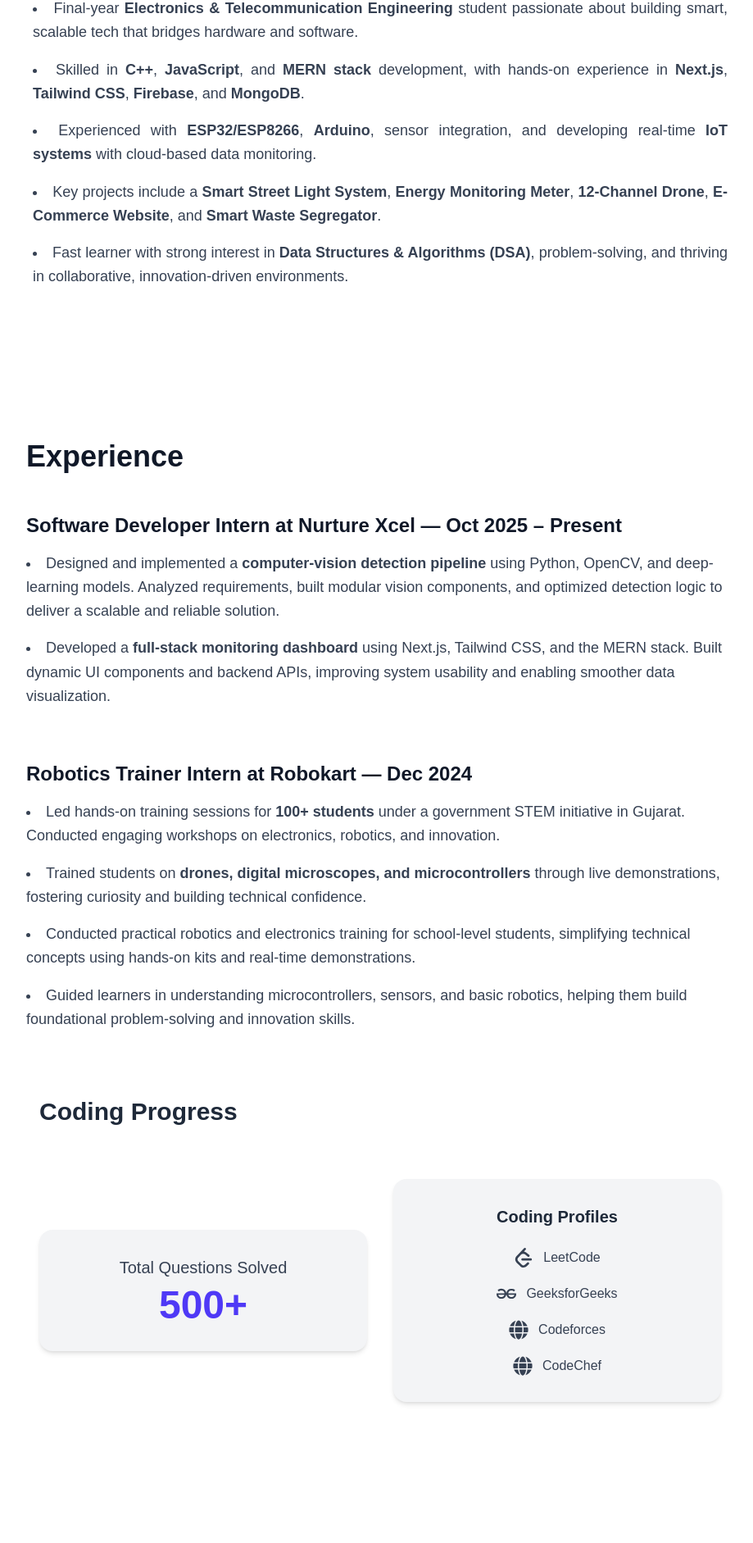
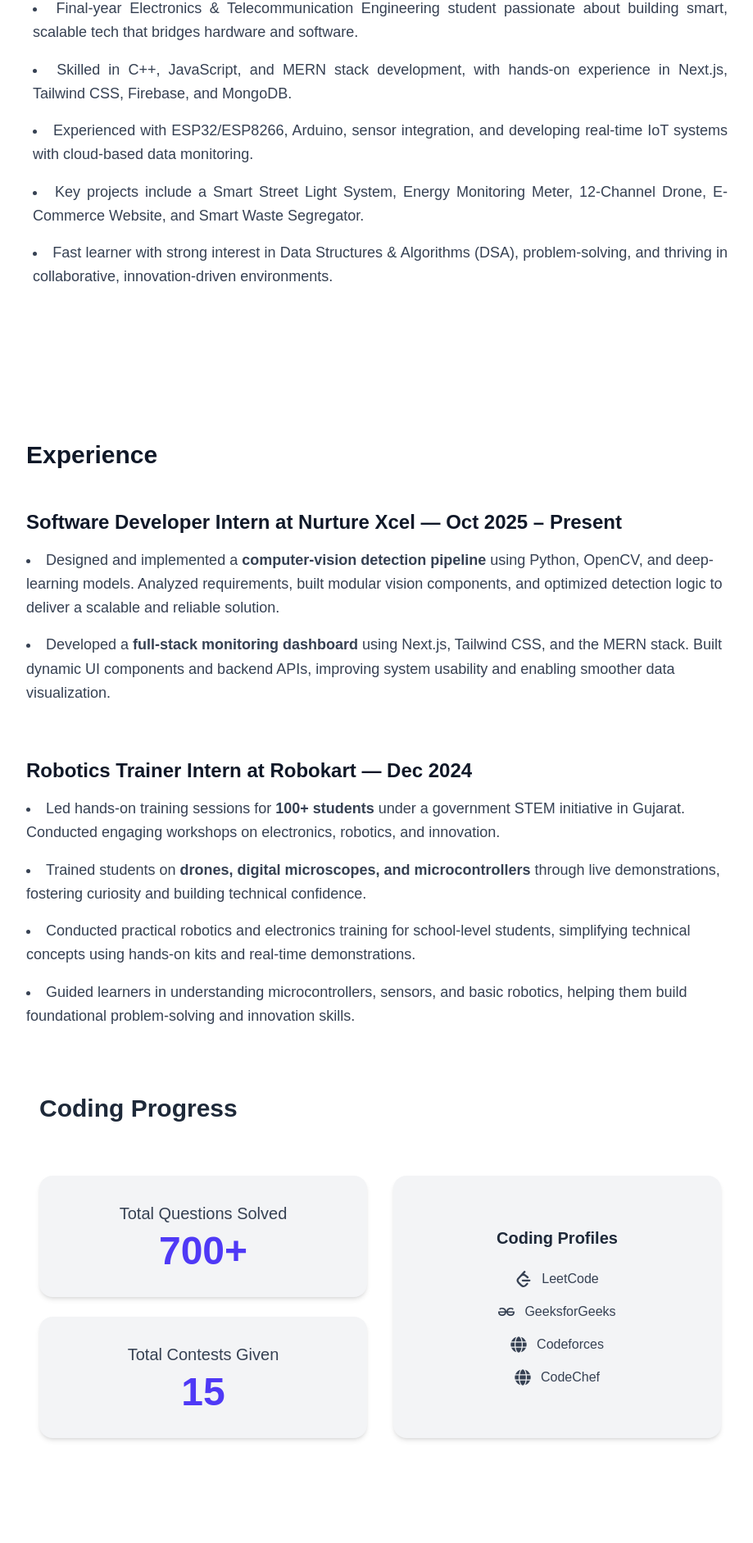
Before and after one commit to JagdishChoudhary04/Portfolio, a Next.js app: page / in a window 1280 px wide. Shown: the part 880-2762 px from the top of the page at 82% size, without its empty margins (176-1095 px from the left). Built offline with nearby package versions, Linux system fonts and the light colour scheme.

Commit message:
V4.11 - Updated about and skills section

```diff
--- a/src/app/layout.tsx
+++ b/src/app/layout.tsx
@@ -7,26 +7,30 @@
 
 export const metadata: Metadata = {
   metadataBase: new URL("https://jagdishchoudhary.site"),
+  applicationName: "Jagdish Choudhary Portfolio",
   title: {
     default: "Jagdish Choudhary | Portfolio",
     template: "%s | Jagdish Choudhary",
   },
   description:
-    "Portfolio of Jagdish Choudhary – software engineer passionate about full-stack development, electronics, embedded systems, and IoT.",
+    "I’m Jagdish Choudhary, a software engineer passionate about full-stack development, electronics, embedded systems, and IoT. Explore my projects, experience, and skills.",
   keywords: [
     "Jagdish Choudhary",
+    "Jagdish portfolio",
+    "Jagdish Choudhary portfolio",
     "software engineer",
     "full-stack developer",
     "Next.js developer",
-    "React",
+    "React developer",
     "TypeScript",
-    "Python",
     "C++",
     "electronics projects",
     "IoT projects",
-    "portfolio",
   ],
-  authors: [{ name: "Jagdish Choudhary" }],
+  authors: [{ name: "Jagdish Choudhary", url: "https://jagdishchoudhary.site" }],
+  creator: "Jagdish Choudhary",
+  publisher: "Jagdish Choudhary",
+  category: "Technology",
   openGraph: {
     title: "Jagdish Choudhary | Portfolio",
     description: "Explore my software projects, electronics builds, and experience.",
@@ -34,10 +38,10 @@
     siteName: "Jagdish's Portfolio",
     images: [
       {
-        // 👉 put your new header/social image in /public and update this path
         url: "https://jagdishchoudhary.site/og-image-new.jpg",
         width: 1200,
         height: 630,
+        alt: "Jagdish Choudhary Portfolio Preview",
       },
     ],
     locale: "en_US",
@@ -58,15 +62,32 @@
     follow: true,
   },
   icons: {
-    // 👉 this controls the small round icon in the browser header/tab
-    icon: "/header.png", // create app/icon.png or public/icon.png
+    icon: "/header.png",
   },
   other: {
     "google-adsense-account": "ca-pub-4565170326177969",
+    // Add your Google Search Console verification here once you generate it:
+    // "google-site-verification": "YOUR_VERIFICATION_CODE",
   },
 };
 
 export default function RootLayout({ children }: { children: ReactNode }) {
+  // JSON-LD Person Schema for Google
+  const jsonLd = {
+    "@context": "https://schema.org",
+    "@type": "Person",
+    name: "Jagdish Choudhary",
+    url: "https://jagdishchoudhary.site",
+    sameAs: [
+      "https://www.linkedin.com/in/jagdish-choudhary-***", // put real link
+      "https://github.com/***",                               // your GitHub
+      "https://leetcode.com/Jagdish_Choudhary/",
+    ],
+    jobTitle: "Software Engineer",
+    description:
+      "Software engineer and electronics enthusiast working on full-stack web apps, drones, IoT, and embedded systems.",
+  };
+
   return (
     <html lang="en" suppressHydrationWarning>
       <head>
@@ -77,6 +98,15 @@
           crossOrigin="anonymous"
           strategy="afterInteractive"
         />
+
+        {/* Google Search Console verification (replace content with your code) */}
+        {/* <meta name="google-site-verification" content="YOUR_VERIFICATION_CODE" /> */}
+
+        {/* JSON-LD structured data */}
+        <script
+          type="application/ld+json"
+          dangerouslySetInnerHTML={{ __html: JSON.stringify(jsonLd) }}
+        />
       </head>
       <body>
         <ClientThemeProvider>{children}</ClientThemeProvider>
--- a/src/components/About.tsx
+++ b/src/components/About.tsx
@@ -6,19 +6,19 @@
       </h2>
       <ul className="text-sm md:text-lg text-gray-700 dark:text-gray-300 leading-relaxed list-disc list-inside m-6 space-y-4 text-justify">
         <li>
-          Final-year <strong>Electronics & Telecommunication Engineering</strong> student passionate about building smart, scalable tech that bridges hardware and software.
+          Final-year Electronics & Telecommunication Engineering student passionate about building smart, scalable tech that bridges hardware and software.
         </li>
         <li>
-          Skilled in <strong>C++</strong>, <strong>JavaScript</strong>, and <strong>MERN stack</strong> development, with hands-on experience in <strong>Next.js</strong>, <strong>Tailwind CSS</strong>, <strong>Firebase</strong>, and <strong>MongoDB</strong>.
+          Skilled in C++, JavaScript, and MERN stack development, with hands-on experience in Next.js, Tailwind CSS, Firebase, and MongoDB.
         </li>
         <li>
-          Experienced with <strong>ESP32/ESP8266</strong>, <strong>Arduino</strong>, sensor integration, and developing real-time <strong>IoT systems</strong> with cloud-based data monitoring.
+          Experienced with ESP32/ESP8266, Arduino, sensor integration, and developing real-time IoT systems with cloud-based data monitoring.
         </li>
         <li>
-          Key projects include a <strong>Smart Street Light System</strong>, <strong>Energy Monitoring Meter</strong>, <strong>12-Channel Drone</strong>, <strong>E-Commerce Website</strong>, and <strong>Smart Waste Segregator</strong>.
+          Key projects include a Smart Street Light System, Energy Monitoring Meter, 12-Channel Drone, E-Commerce Website, and Smart Waste Segregator.
         </li>
         <li>
-          Fast learner with strong interest in <strong>Data Structures & Algorithms (DSA)</strong>, problem-solving, and thriving in collaborative, innovation-driven environments.
+          Fast learner with strong interest in Data Structures & Algorithms (DSA), problem-solving, and thriving in collaborative, innovation-driven environments.
         </li>
       </ul>
     </div>
--- a/src/components/CodingAchievements.jsx
+++ b/src/components/CodingAchievements.jsx
@@ -10,64 +10,75 @@
         </h2>
 
         {/* Two Column Layout */}
-        <div className="grid grid-cols-1 md:grid-cols-2 gap-8 items-center py-10">
-          {/* Left: Total Questions Solved */}
-          <div className="bg-gray-100 dark:bg-gray-800 p-8 rounded-2xl shadow-md flex flex-col items-center justify-center text-center">
-            <h3 className="text-xl text-gray-700 dark:text-gray-300 font-medium mb-2">
-              Total Questions Solved
-            </h3>
-            <p className="text-5xl font-bold text-indigo-600 dark:text-indigo-400">
-              500+
-            </p>
+        <div className="grid grid-cols-1 md:grid-cols-2 gap-8 items-stretch py-10">
+
+          {/* LEFT COLUMN */}
+          <div className="flex flex-col gap-6 h-full justify-between">
+
+            {/* Total Questions Solved */}
+            <div className="bg-gray-100 dark:bg-gray-800 p-8 rounded-2xl shadow-md flex flex-col items-center justify-center text-center h-full">
+              <h3 className="text-xl text-gray-700 dark:text-gray-300 font-medium mb-2">
+                Total Questions Solved
+              </h3>
+              <p className="text-5xl font-bold text-indigo-600 dark:text-indigo-400">
+                700+
+              </p>
+            </div>
+
+            {/* Contests Given */}
+            <div className="bg-gray-100 dark:bg-gray-800 p-8 rounded-2xl shadow-md flex flex-col items-center justify-center text-center h-full">
+              <h3 className="text-xl text-gray-700 dark:text-gray-300 font-medium mb-2">
+                Total Contests Given
+              </h3>
+              <p className="text-5xl font-bold text-indigo-600 dark:text-indigo-400">
+                15
+              </p>
+            </div>
           </div>
 
-          {/* Right: Coding Profiles */}
-          <div className="bg-gray-100 dark:bg-gray-800 p-8 rounded-2xl shadow-md text-center">
+          {/* RIGHT: Coding Profiles */}
+          <div className="bg-gray-100 dark:bg-gray-800 p-8 rounded-2xl shadow-md text-center h-full flex flex-col justify-center">
             <h3 className="text-xl font-semibold mb-6 text-gray-800 dark:text-white">
               Coding Profiles
             </h3>
-            <div className="flex flex-col space-y-5 items-center">
-              {/* LeetCode */}
+            <div className="flex flex-col space-y-4 items-center text-base">
               <a
                 href="https://leetcode.com/Jagdish_Choudhary/"
                 target="_blank"
                 rel="noreferrer"
                 className="flex items-center gap-3 hover:text-yellow-500 text-gray-700 dark:text-gray-200 transition"
               >
-                <SiLeetcode className="text-2xl" />
+                <SiLeetcode className="text-xl" />
                 <span>LeetCode</span>
               </a>
 
-              {/* GeeksforGeeks */}
               <a
                 href="https://auth.geeksforgeeks.org/user/jagdish01/"
                 target="_blank"
                 rel="noreferrer"
                 className="flex items-center gap-3 hover:text-green-600 text-gray-700 dark:text-gray-200 transition"
               >
-                <SiGeeksforgeeks className="text-2xl" />
+                <SiGeeksforgeeks className="text-xl" />
                 <span>GeeksforGeeks</span>
               </a>
 
-              {/* Codeforces */}
               <a
                 href="https://codeforces.com/profile/Jagdish-Choudhary"
                 target="_blank"
                 rel="noreferrer"
                 className="flex items-center gap-3 hover:text-purple-600 text-gray-700 dark:text-gray-200 transition"
               >
-                <FaGlobe className="text-2xl" />
+                <FaGlobe className="text-xl" />
                 <span>Codeforces</span>
               </a>
 
-              {/* CodeChef */}
               <a
                 href="https://www.codechef.com/users/jagdsh01"
                 target="_blank"
                 rel="noreferrer"
                 className="flex items-center gap-3 hover:text-[#5B4638] text-gray-700 dark:text-gray-200 transition"
               >
-                <FaGlobe className="text-2xl" />
+                <FaGlobe className="text-xl" />
                 <span>CodeChef</span>
               </a>
             </div>
--- a/src/components/Projects.tsx
+++ b/src/components/Projects.tsx
@@ -23,7 +23,7 @@
   ];
 
   return (
-    <div className="max-w-4xl mx-auto py-20">
+    <div className="max-w-4xl mx-auto">
       <h2 className="text-3xl font-bold mb-8 text-gray-900 dark:text-white m-6">
         Projects
       </h2>
--- a/src/components/Skills.tsx
+++ b/src/components/Skills.tsx
@@ -1,70 +1,71 @@
 "use client";
-import { FaReact, FaNodeJs, FaGitAlt, FaGithub, FaJava, FaCloud } from "react-icons/fa";
-import { SiNextdotjs, SiMongodb, SiTailwindcss, SiJavascript, SiTypescript, SiFirebase, SiPostman, SiExpress, SiC, SiCplusplus, SiFramer, SiShadcnui } from "react-icons/si";
-import { SiArduino, SiEagle } from "react-icons/si";
+import {
+  FaReact,
+  FaNodeJs,
+  FaGitAlt,
+  FaGithub,
+  FaJava,
+  FaCloud,
+} from "react-icons/fa";
+import {
+  SiNextdotjs,
+  SiMongodb,
+  SiTailwindcss,
+  SiJavascript,
+  SiTypescript,
+  SiFirebase,
+  SiPostman,
+  SiExpress,
+  SiC,
+  SiCplusplus,
+  SiFramer,
+  SiShadcnui,
+} from "react-icons/si";
 
 export default function Skills() {
-  const skills = {
-    "Programming Languages": [
-      { name: "C", icon: <SiC /> },
-      { name: "C++", icon: <SiCplusplus /> },
-      { name: "Java", icon: <FaJava /> },
-      { name: "JavaScript", icon: <SiJavascript /> },
-      { name: "TypeScript", icon: <SiTypescript /> },
-    ],
-    "Frontend Technologies": [
-      { name: "React.js", icon: <FaReact /> },
-      { name: "Next.js", icon: <SiNextdotjs /> },
-      { name: "Tailwind CSS", icon: <SiTailwindcss /> },
-      { name: "Shadcn/UI", icon: <SiShadcnui /> },
-      { name: "Framer Motion", icon: <SiFramer /> },
-    ],
-    "Backend Technologies": [
-      { name: "Node.js", icon: <FaNodeJs /> },
-      { name: "Express.js", icon: <SiExpress /> },
-      { name: "MongoDB", icon: <SiMongodb /> },
-      { name: "JWT Auth", icon: <FaCloud /> },
-    ],
-    "More Tools": [
-      { name: "Git", icon: <FaGitAlt /> },
-      { name: "GitHub", icon: <FaGithub /> },
-      { name: "Postman API", icon: <SiPostman /> },
-      { name: "Firebase Realtime DB", icon: <SiFirebase /> },
-      { name: "Vercel", icon: <FaCloud /> },
-    ],
-    "Embedded Systems / Hardware": [
-      { name: "Arduino", icon: <SiArduino /> },
-      { name: "ESP32", icon: <SiArduino /> },
-      { name: "STM32", icon: <SiArduino /> },
-      { name: "PCB Design", icon: <SiEagle /> },
-      { name: "Eagle", icon: <SiEagle /> },
-    ],
-  };
+  const tools = [
+    { name: "C", icon: <SiC className="text-[#A8B9CC]" /> },
+    { name: "C++", icon: <SiCplusplus className="text-[#00599C]" /> },
+    { name: "Java", icon: <FaJava className="text-[#007396]" /> },
+    { name: "JavaScript", icon: <SiJavascript className="text-[#F7DF1E]" /> },
+    { name: "TypeScript", icon: <SiTypescript className="text-[#3178C6]" /> },
+    { name: "React.js", icon: <FaReact className="text-[#61DAFB]" /> },
+    { name: "Next.js", icon: <SiNextdotjs className="text-white" /> },
+    { name: "Tailwind CSS", icon: <SiTailwindcss className="text-[#38BDF8]" /> },
+    { name: "Shadcn/UI", icon: <SiShadcnui className="text-white" /> },
+    { name: "Framer Motion", icon: <SiFramer className="text-[#0055FF]" /> },
+    { name: "Node.js", icon: <FaNodeJs className="text-[#539E43]" /> },
+    { name: "Express.js", icon: <SiExpress className="text-white" /> },
+    { name: "MongoDB", icon: <SiMongodb className="text-[#47A248]" /> },
+    { name: "JWT Auth", icon: <FaCloud className="text-[#0EA5E9]" /> },
+    { name: "Git", icon: <FaGitAlt className="text-[#F05032]" /> },
+    { name: "GitHub", icon: <FaGithub className="text-white" /> },
+    { name: "Postman API", icon: <SiPostman className="text-[#FF6C37]" /> },
+    { name: "Firebase Realtime DB", icon: <SiFirebase className="text-[#FFCA28]" /> },
+    { name: "Vercel", icon: <FaCloud className="text-white" /> },
+  ];
 
   return (
-    <div className="max-w-4xl mx-auto py-20 m-6">
+    <div className="max-w-4xl mx-auto py-14 m-6">
       <h2 className="text-3xl font-bold mb-6 text-gray-900 dark:text-white m-6">
-        Skills
+        Tools & Technologies
       </h2>
 
-      {Object.entries(skills).map(([category, items], index) => (
-        <div key={index} className="mb-8">
-          <h3 className="text-xl font-semibold text-gray-800 dark:text-gray-300 m-6">
-            {category}
-          </h3>
-          <div className="flex flex-wrap gap-4 m-6">
-            {items.map((item, i) => (
-              <div
-                key={i}
-                className="flex items-center gap-2 px-4 py-2 bg-gray-200 dark:bg-gray-700 text-gray-900 dark:text-white rounded-full shadow hover:shadow-lg hover:scale-105 transition-transform duration-300"
-              >
-                <span className="text-lg">{item.icon}</span>
-                <span className="text-sm sm:text-base">{item.name}</span>
-              </div>
-            ))}
+      <div className="flex flex-wrap gap-4 m-6">
+        {tools.map((item, index) => (
+          <div key={index} className="relative group">
+            {/* Icon bubble */}
+            <div className="w-11 h-11 sm:w-12 sm:h-12 rounded-2xl bg-gray-200 dark:bg-gray-800 flex items-center justify-center shadow-md group-hover:shadow-lg transition-all duration-200 group-hover:-translate-y-1">
+              <span className="text-2xl">{item.icon}</span>
+            </div>
+
+            {/* Tooltip ABOVE */}
+            <div className="pointer-events-none absolute left-1/2 -translate-x-1/2 bottom-full mb-2 px-3 py-1 rounded-full bg-gray-900 text-[11px] sm:text-xs text-white opacity-0 translate-y-1 group-hover:opacity-100 group-hover:translate-y-0 transition-all duration-200 whitespace-nowrap">
+              {item.name}
+            </div>
           </div>
-        </div>
-      ))}
+        ))}
+      </div>
     </div>
   );
 }
--- a/src/components/certifications.tsx
+++ b/src/components/certifications.tsx
@@ -20,6 +20,11 @@
   {
     title: "Object Oriented Programming",
     src: "/oops.jpg",
+    type: "image",
+  },
+  {
+    title: "AWS Cloud Foundations",
+    src: "/aws-academy.png",
     type: "image",
   },
 
--- a/src/components/experience.tsx
+++ b/src/components/experience.tsx
@@ -1,7 +1,7 @@
 export default function About() {
   return (
     <div className="max-w-4xl mx-auto py-20 px-4">
-      <h2 className="text-4xl font-extrabold mb-12 text-gray-900 dark:text-white">
+      <h2 className="text-3xl font-extrabold mb-12 text-gray-900 dark:text-white">
         Experience
       </h2>
 
```
Also changed, not shown: public/aws-academy.png (added).
